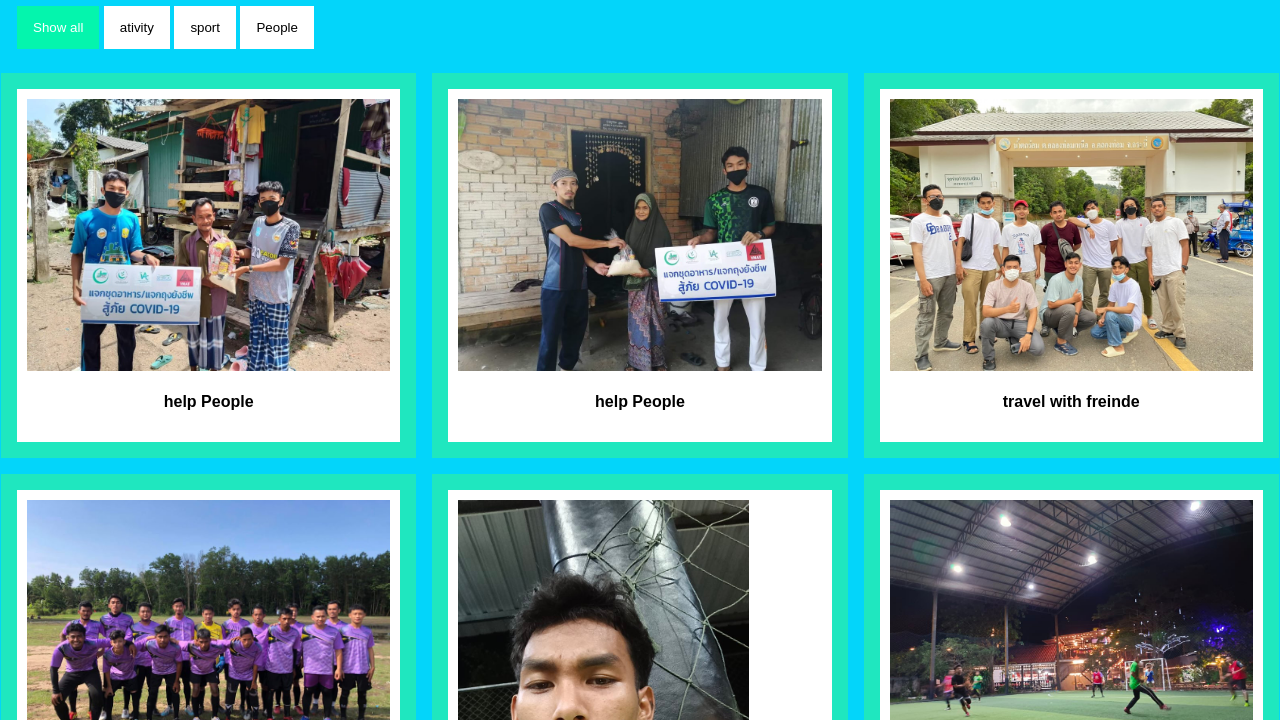
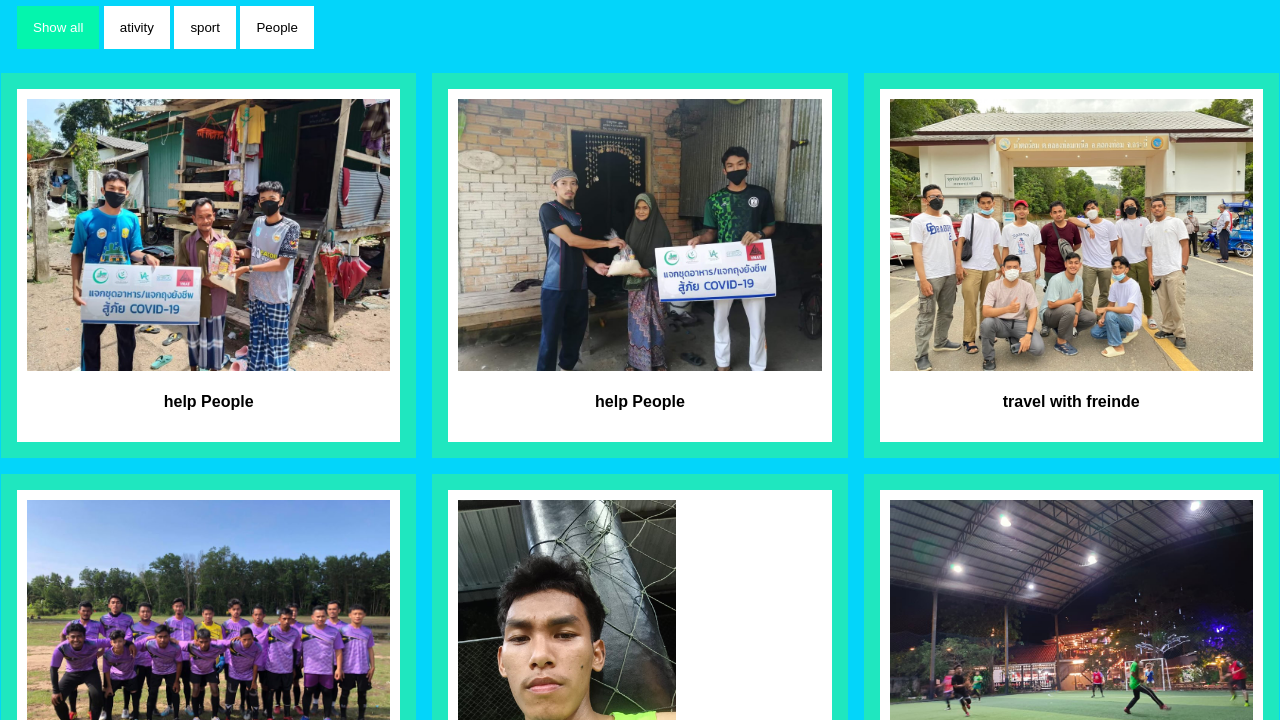
Before and after one commit to SLMhama/personal-web, a plain HTML site: page picture.html in a window 1280 px wide. Both pictures are taken after a click on the button "Show all". Shown: the part 80-800 px from the top of the page. Drawn offline with Linux system fonts and the light colour scheme.

Commit message:
Update picture.html

```diff
--- a/picture.html
+++ b/picture.html
@@ -62,7 +62,7 @@
 
   <div class="column cars">
     <div class="content">
-      <img src="sport2.jpg" alt="Car" style="width:80%">
+      <img src="sport2.jpg" alt="Car" style="width:60%">
       <h4>sport</h4>
     </div>
   </div>
```
